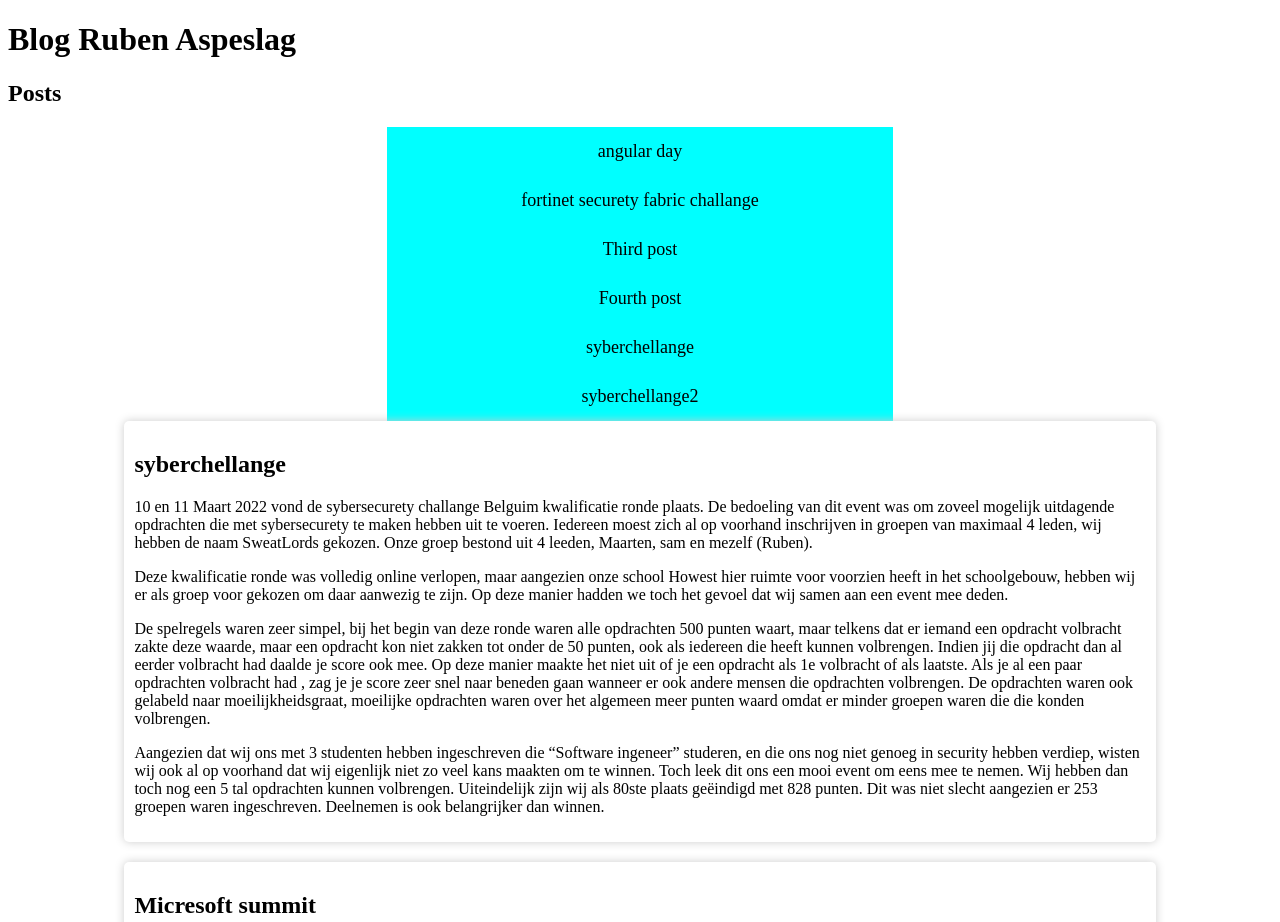
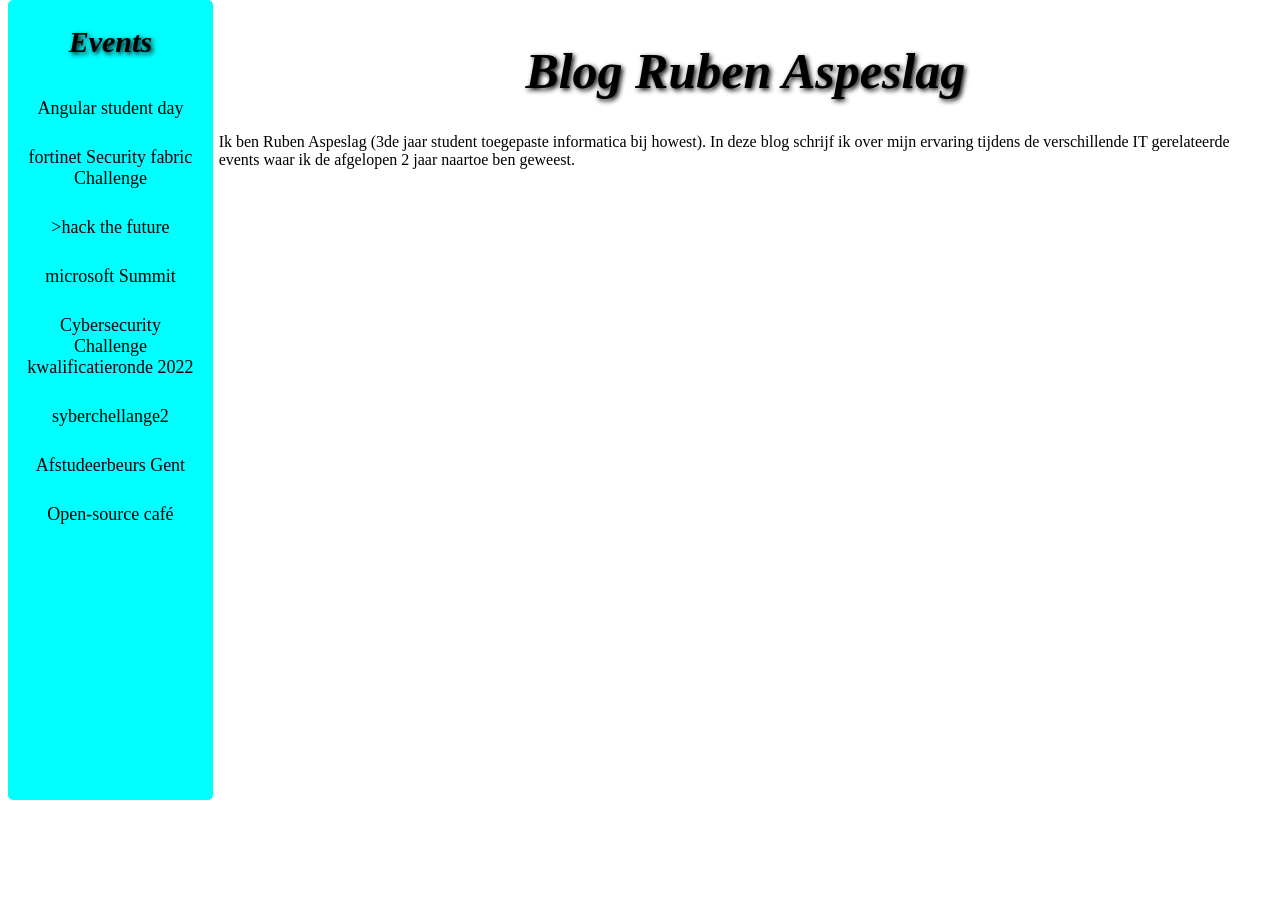
Before and after one commit to RubenAspeslagSchool/blog, a plain HTML site: page index.html in a window 1280 px wide. Shown: the top 922 px of the page. After the commit the page ends 800 px from the top, so only its background shows below. Drawn offline with Linux system fonts and the light colour scheme.

Commit message:
layout fixed

```diff
--- a/css.css
+++ b/css.css
@@ -1,13 +1,44 @@
-ul {
+h1 {
+    text-align: center;
+    color: #000;
+    font-size: 50px;
+    font-family: "Times New Roman", Times, serif;
+    font-style: italic;
+    font-weight: bold;
+    text-shadow: 2px 2px 5px #000;
+}
+
+h2 {
+    text-align: center;
+    color: #000;
+    font-size: 30px;
+    font-family: "Times New Roman", Times, serif;
+    font-style: italic;
+    font-weight: bold;
+    text-shadow: 2px 2px 5px #000;
+}
+
+#container {
+    display: grid;
+    grid-template-columns: 1fr 5fr;
+}
+
+nav {
+    width: 16%;
+    position: fixed;
+    height: 100%;
+    top:0%;
    display: block;
     list-style-type: none;
     margin: 0;
-    margin-left: 30%;
-    padding: 0%;
     overflow: hidden;
-    background-color: #333;
-    width: 40%;
+    background-color: aqua;
+    align-self: center;
+    border-radius: 5px;
+}
 
+nav ul {
+    padding: 0;
 }
 
 img {
@@ -17,18 +48,16 @@ img {
 
 li {
     text-align: center;
-    background-color: aqua;
-}
-li a{
     display: block;
     font-size: large;
     color: black;
     text-align: center;
     padding: 14px 16px;
-    text-decoration: none;
+
 }
 
-li a:hover {
+
+li:hover {
     background-color: #261bb7;
 }
 
@@ -41,3 +70,7 @@ article {
     box-shadow: 0 0 10px #ccc;
     margin-bottom: 20px;
 }
+
+.hidden {
+    display: none;
+}
--- a/index.html
+++ b/index.html
@@ -8,29 +8,56 @@
     <meta name="viewport" content="width=device-width, initial-scale=1.0">
     <title>blog Ruben Aspeslag</title>
     <link rel="stylesheet" href="css.css">
+    <script src="js.js"></script>
 </head>
 <body>
+
+<div id="container">
+    <nav>
+        <h2>Events</h2>
+    <ul>
+        <li data-href="angular_day">Angular student day</li>
+        <li data-href="fortinet_securety_fabric_challange">fortinet Security fabric Challenge</li>
+        <li data-href="hack_the_future">>hack the future</li>
+        <li data-href="micresoft_summit">microsoft Summit</li>
+        <li data-href="syberchellange">Cybersecurity Challenge kwalificatieronde 2022</li>
+        <li data-href="syberchellange2">syberchellange2</li>
+        <li data-href="Afstudeerbeurs_Gent">Afstudeerbeurs Gent</li>
+        <li data-href="Open-source_café">Open-source café </li>
+    </ul>
+</nav>
+<div></div>
+<div id="content">
     <h1>Blog Ruben Aspeslag</h1>
+    <p>Ik ben Ruben Aspeslag (3de jaar student toegepaste informatica bij howest). In deze blog schrijf ik over mijn ervaring tijdens de verschillende IT gerelateerde events waar ik de afgelopen 2 jaar naartoe ben geweest.</p>
+    <article id="syberchellange">
+        <h2>Cybersecurity Challenge kwalificatieronde 2022</h2>
+        <img src="img/syberchellange/Capture01.JPG" alt="syberchellange">
+        <p>Op 10 en 11 Maart 2022 vond de Cybersecurity challenge Belguim kwalificatieronde plaats. De bedoeling van dit event was om zoveel mogelijk uitdagende opdrachten die met Cybersecurity te maken hebben uit te voeren. Iedereen moest zich al op voorhand inschrijven in groepen van maximaal 4 leden, wij hebben de naam SweatLords gekozen.  Onze groep bestond uit 3 leden, Maarten, Sam en mezelf (Ruben). </p>
+        <p>Deze kwalificatieronde was volledig online verlopen, maar aangezien onze school Howest hier ruimte voor voorzien had in het schoolgebouw, hebben wij er als groep voor gekozen om daar aanwezig te zijn. Op deze manier hadden we toch het gevoel dat wij samen aan een event mee deden. </p>
+        <p>De spelregels waren zeer simpel, bij het begin van deze ronde waren alle opdrachten 500 punten waard. Telkens als er iemand een opdracht volbracht zakte deze waarde. Een opdracht kon niet zakken tot onder de 50 punten, ook als iedereen die heeft kunnen volbrengen. Als jij die opdracht dan al eerder volbracht had daalde je score ook mee. Op deze manier maakte het niet uit of je een opdracht als 1ste volbracht of als laatste. Als je al een paar opdrachten volbracht had, zag je je score zeer snel naar beneden gaan, wanneer ook andere mensen die opdrachten volbrachten. De opdrachten waren ook gelabeld naar moeilijkheidsgraad, moeilijke opdrachten waren over het algemeen meer punten waard omdat er minder groepen waren die die konden volbrengen.</p>
+        <p>Aangezien dat wij ons met 3 studenten hadden ingeschreven die “Software ingeneer” studeren, en die ons nog niet genoeg in security hebben verdiept, wisten wij ook al op voorhand dat wij eigenlijk niet zo veel kans maakten om te winnen. Toch leek dit ons een mooi event om eens mee te nemen.  Wij hebben dan toch nog een 5-tal opdrachten kunnen volbrengen. Uiteindelijk zijn wij als 80ste plaats geëindigd met 828 punten. Dit was niet slecht aangezien er 253 groepen waren ingeschreven. Deelnemen is ook belangrijker dan winnen. Ik zou dit event zeker aanraden voor studenten informatica die zich al in security verdiept hebben.</p>
+    </article>
 
-    <h2>Posts</h2>
-    <ul>
-        <li><a href="#angular_day">angular day</a></li>
-        <li><a href="#fortinet_securety_fabric_challange">fortinet securety fabric challange</a></li>
-        <li><a href="#hack_the_future">Third post</a></li>
-        <li><a href="#micresoft_summit">Fourth post</a></li>
-        <li><a href="#syberchellange">syberchellange</a></li>
-        <li><a href="#syberchellange2">syberchellange2</a></li>
-    </ul>
-    <article id="syberchellange">
-        <h2>syberchellange</h2>
-        <p>10 en 11 Maart 2022 vond  de sybersecurety challange Belguim kwalificatie ronde plaats. De bedoeling van dit event was om zoveel mogelijk uitdagende opdrachten die met sybersecurety te maken hebben uit te voeren. Iedereen moest zich al op voorhand inschrijven in groepen van maximaal 4 leden, wij hebben de naam SweatLords gekozen.  Onze groep bestond uit 4 leeden, Maarten, sam en mezelf (Ruben). </p>
-        <p>Deze kwalificatie ronde was volledig online verlopen, maar aangezien onze school Howest hier ruimte voor voorzien heeft in het schoolgebouw, hebben wij er als groep voor gekozen om daar aanwezig te zijn. Op deze manier hadden we toch het gevoel dat wij samen aan een event mee deden. </p>
-        <p>De spelregels waren zeer simpel, bij het begin van deze ronde waren alle opdrachten 500 punten waart, maar telkens dat er iemand een opdracht volbracht zakte deze waarde, maar een opdracht kon niet zakken tot onder de 50 punten, ook als iedereen die heeft kunnen volbrengen. Indien jij die opdracht dan al eerder volbracht had daalde je score ook mee. Op deze manier maakte het niet uit of je een opdracht als 1e volbracht of als laatste. Als je al een paar opdrachten volbracht had , zag je je score zeer snel naar beneden gaan wanneer er ook andere mensen die opdrachten volbrengen. De opdrachten waren ook gelabeld naar moeilijkheidsgraat, moeilijke opdrachten waren over het algemeen meer punten waard omdat er minder groepen waren die die konden volbrengen.</p>
-        <p>Aangezien dat wij ons met  3 studenten hebben ingeschreven die “Software ingeneer” studeren, en die ons nog niet genoeg in security hebben verdiep, wisten wij ook al op voorhand dat wij eigenlijk niet zo veel kans maakten om te winnen. Toch leek dit ons een mooi event om eens mee te nemen.  Wij hebben dan toch nog een 5 tal opdrachten kunnen volbrengen. Uiteindelijk zijn wij als 80ste plaats geëindigd met 828 punten. Dit was niet slecht aangezien er 253 groepen waren ingeschreven. Deelnemen is ook belangrijker dan winnen.</p>
+    <article id ="Afstudeerbeurs_Gent">
+        <h2>Afstudeerbeurs Gent</h2>
+        <p>De afstudeerbeurs in Gent ging door op 23 maart 2023 in hal 1 van Flanders Expo Gent. </p>
+        <p>Dit was een groot event waar veel grote bedrijven hun eigen standje hadden, de bedoeling van dit event was om contacten te leggen met mensen uit het werkveld. Veel verschillende bedrijven hebben mij daar verteld over hun grote IT-projecten die ze momenteel aan het uitvoeren zijn. </p>
+    </article>
+
+    <article id ="Open-source_café">
+        <h2>Open-source café </h2>
+        <img src="img/Open-sourceCafé/Picture1.JPG" alt="Open-source_café">
+        <img src="img/Open-sourceCafé/Picture2.JPG" alt="Open-source_café">
+        <img src="img/Open-sourceCafé/Picture3.JPG" alt="Open-source_café">
+        <p>Het open source café ging door dinsdag 30 maart 2023 in De Krook Gent. Dit event werd georganiseerd door Inuits. <a src=”https://inuits.eu/”> Inuits </a> is een Belgisch IT bedrijf die open source en digitale oplossingen maakt voor hun klanten. Dit bedrijf is er erg innovatief en is erg enthousiast over open source, het hergebruiken van technische componenten en <a src=”https://devon.nl/en/what-is-devops/?gclid=CjwKCAjwx_eiBhBGEiwA15gLN-swR5eZ3oxAO14kKTJ9CMoQoIn77giPmioJjGdx8HrzXxvtXOTiTxoCoNoQAvD_BwE“>DevOps</a> . Inuits heeft ook veel consultants die ingehuurd kunnen worden door andere bedrijven om hun processen vlotter te laten verlopen.</p>
+        <p>In het begin van het event werd een introductie gegeven en kregen we een uitleg over wat open source is, snel volgde de visie van het bedrijf Inuits hierover. Er werden veel voorbeelden gegeven van open source toepassingen. </p>
+        <p>We kregen ook het advies om Closed source applicaties zo veel mogelijk te vermijden. Er werden ook veel alternatieven voorgesteld om zo veel mogelijk Closed source applicaties te vervangen door open source applicaties.  Zoals het gebruik van Linux in plaats van Windows.</p>
+        <p>Hierna heeft een consultent van Inuits uitgelegd wat een consultent is, wat hij precies doet als werk, en welke talenten je allemaal nodig hebt als je zelf ook een consultent wil worden. Daarna was het event eigenlijk al afgelopen maar kreeg iedereen eerst gratis pizza en hebben we nog gepraat met het personeel van Inuits en met andere studenten. Toen andere studenten Toegepaste informatica van howest en ik een gesprek aangingen met een van de organisatoren kregen we al snel een privé uitleg over Pupit vs Ansable. </p>
     </article>
 
     <article id="micresoft_summit">
-        <h2>Micresoft summit</h2>
+        <h2>microsoft Summit</h2>
         <img src="img/micresoftSummit/Capture01.JPG" alt="micresoft_summit">
         <p>Microsoft heeft op vrijdag 7 oktober een online studentesessie gehouden. Dit werd gestreamd via <a href="https://www.youtube.com/watch?v=TLJvG98pSkc">youtube</a>  , waar de opname nog steeds beschikbaar staat. Alle afbeeldingen in deze blogpost zijn screenshots uit deze livestream.</p>
         <p>Eerst hebben de Microsoft medewerkers die dit online event gehost hebben, hun eigen carrières en hun ervaring met computers en programmeren besproken. Vervolgens hebben ze de technologieën die ze vaak gebruiken kort vermeld.</p>
@@ -45,7 +72,7 @@
     </article>
 
     <article id="fortinet_securety_fabric_challange">
-        <h2>fortinet securety fabric challange</h2>
+        <h2>fortinet Security fabric Challenge</h2>
         <img src="img/fortinet/Capture01.JPG">
         <p>Het bedrijf Fortinet (geen fortnite) heeft een securety challange gehosed op Dinsdagavond 11 oktober. Inschrijven was mogelijk op https://pages.info.exclusive-networks.com/BE-Fortinet-Security-Fabric-Challenge. Het event ging door in het Exclusive Networks BeLux gebouw in de Stocletlaan in Duffel. het ging vooral over netwerkbeveiliging, virtuele domainen en andere netwerk configuraties, in Fortinet Security Fabric (een securety tool “ontworpen om het uitgebreide digitale aanvalsoppervlak te overspannen om brede, geïntegreerde en geautomatiseerde beveiliging van apparaten, gegevens en applicaties mogelijk te maken”.</p>
         <p>Eerst moest iedereen een account aanmaken op hun systeem, wat vanwege een paar technische probleemen niet echt vlot verliep. Vervolgens kwam er een uitleg over Fortinet Security Fabric, : ztna en CTNA. </p>
@@ -54,6 +81,13 @@
         <p>na de pizza pauze was er tijd om de challange verder uit te werken, en werden er prijzen uitgerijkt</p>
     </article>
 
+    <article id="angular_day">
+        <h1>Angular student day</h1>
+        <img src="img/angularDay/Picture1.jpg" alt="angular_day">
 
+
+    </article>
+</div>
+    </div>
 </body>
 </html>
--- /dev/null
+++ b/js.js
@@ -0,0 +1,16 @@
+"use strict";
+document.addEventListener("DOMContentLoaded", init);
+let currentArticle = null;
+function init() {
+    document.querySelectorAll("nav ul li").forEach(li => li.addEventListener("click", clickHandler));
+    document.querySelectorAll("article").forEach(article => article.classList.add("hidden"));
+}
+
+function clickHandler(e) {
+    e.preventDefault();
+    console.log(e.target.getAttribute('data-href'));
+    currentArticle !== null ? currentArticle.classList.add("hidden") : null;
+    currentArticle = document.querySelector("#" + e.target.getAttribute('data-href'));
+    console.log(currentArticle);
+    currentArticle.classList.toggle("hidden");
+}
```
Also changed, not shown: img/Open-sourceCafé/Picture1.jpg (added), img/Open-sourceCafé/Picture2.jpg (added), img/Open-sourceCafé/Picture3.jpg (added), img/angularDay/Picture1.jpg (added).
